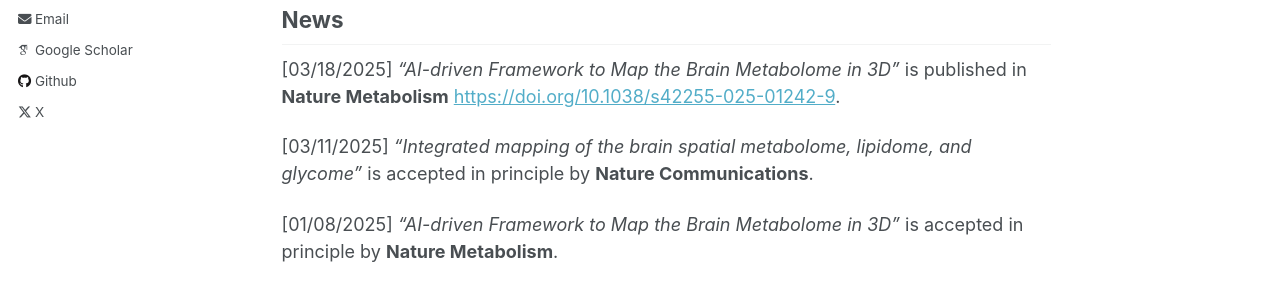
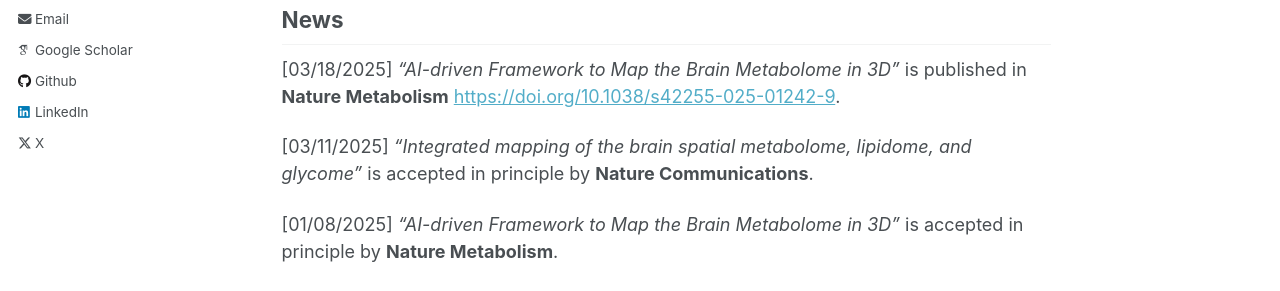
Before and after one commit to XinBiostats/xinbiostats.github.io, a Jekyll site: the page built from _pages/about.md, in a window 1280 px wide. Shown: the part 535-826 px from the top of the page. Built offline with Jekyll 4.4.1, drawn with Linux system fonts in a browser that asks for light colours; some web fonts are replaced.

Commit message:
Update _config.yml

```diff
--- a/_config.yml
+++ b/_config.yml
@@ -56,7 +56,7 @@ author:
   keybase          : # Username
   instagram        : # Username
   lastfm           : # Username
-  linkedin         : # 'xin-ma-4383a417a'
+  linkedin         : 'xin-ma-4383a417a'
   mastodon         : # URL
   medium           : # URL
   pinterest        : # Username
```
